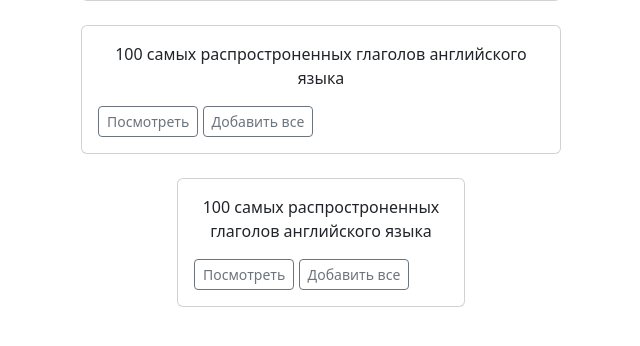
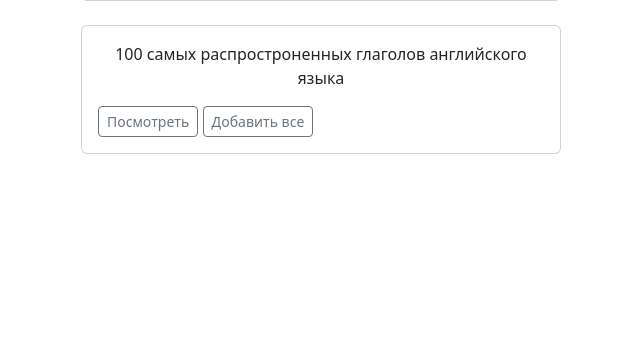
Before and after one commit to V1kaNikolaeva/languagesWebsite, a Django app: page / in a window 1280 px wide. Shown: the part 231-577 px from the top of the page, without its empty margins (319-959 px from the left). Run offline with Django 4.2, Linux system fonts and the light colour scheme; some libraries are stand-ins or nearby versions.

Commit message:
add file

```diff
--- a/taskmanager/main/templates/main/base.html
+++ b/taskmanager/main/templates/main/base.html
@@ -31,6 +31,7 @@
     </div>
 </div>
 
+
 {% block content %}{% endblock %}
 </body>
 </html>
--- a/taskmanager/main/templates/main/index.html
+++ b/taskmanager/main/templates/main/index.html
@@ -41,21 +41,4 @@
         </div>
     </div>
 </div>
-<div align="center">
-    <div class="col-md-4" style="width: 18rem;">
-        <div class="card mb-4 box-shadow">
-            <div class="card-body">
-                <p class="card-text">100 самых распростроненных глаголов английского языка</p>
-                <div class="d-flex justify-content-between align-items-center">
-                    <div>
-                        <a href="/look-en">
-                            <button type="button" class="btn btn-sm btn-outline-secondary">Посмотреть</button>
-                        </a>
-                        <button type="button" class="btn btn-sm btn-outline-secondary">Добавить все</button>
-                    </div>
-                </div>
-            </div>
-        </div>
-    </div>
-</div>
 {% endblock %}
--- a/taskmanager/main/views.py
+++ b/taskmanager/main/views.py
@@ -14,6 +14,7 @@ def singin(reguest):
     return render(reguest, 'main/singin.html')
 
 def lookch(reguest):
+    #signs = Sign.objects.order_by('-id')
     return render(reguest, 'main/lookch.html')
 
 def looken(reguest):
```
